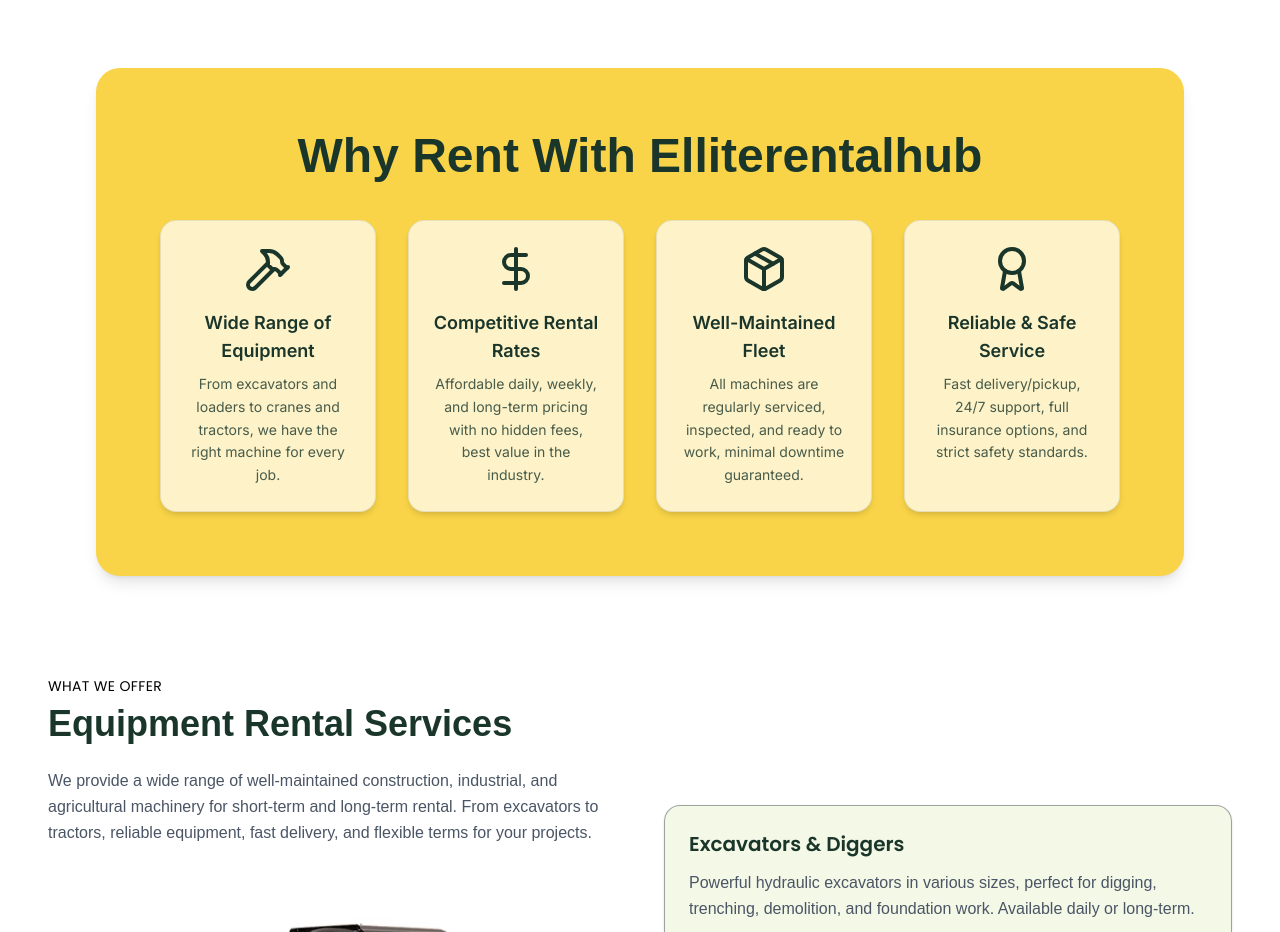
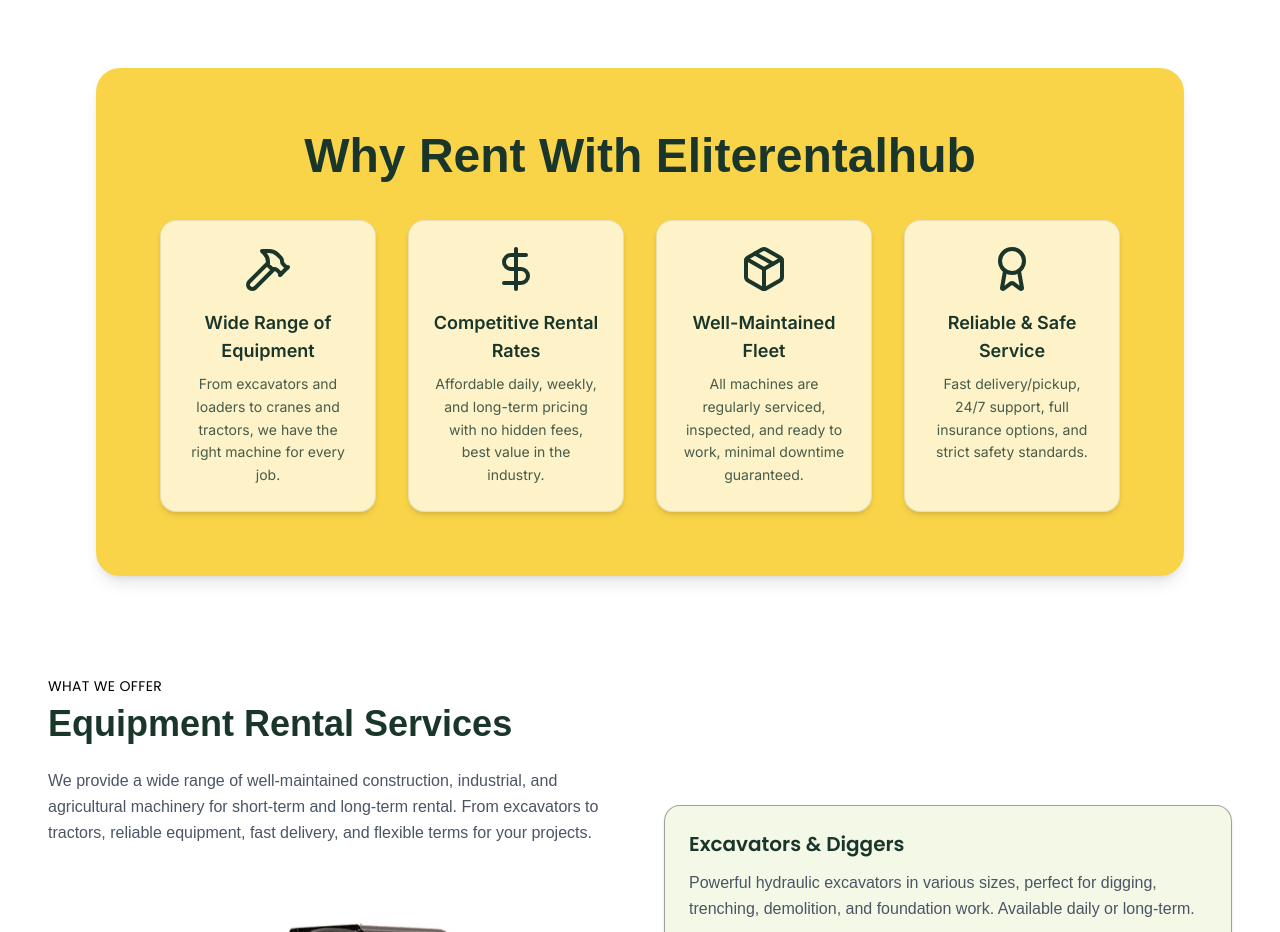
Before and after one commit to Timmy160/Construction-company, a React (Vite) app: page / in a window 1280 px wide. Shown: the part 1220-2152 px from the top of the page. Built offline with nearby package versions, Linux system fonts and the light colour scheme; a web font is replaced by a local one.

Commit message:
imagechnages

```diff
--- a/src/Components/Features.jsx
+++ b/src/Components/Features.jsx
@@ -52,7 +52,7 @@
             style={{ fontFamily: '"M PLUS 1", sans-serif' }}
             className="text-3xl sm:text-4xl md:text-5xl font-bold"
           >
-            Why Rent With Elliterentalhub
+            Why Rent With Eliterentalhub
           </motion.h2>
         </div>
 
```
Also changed, not shown: public/Rentallog.jpg.
